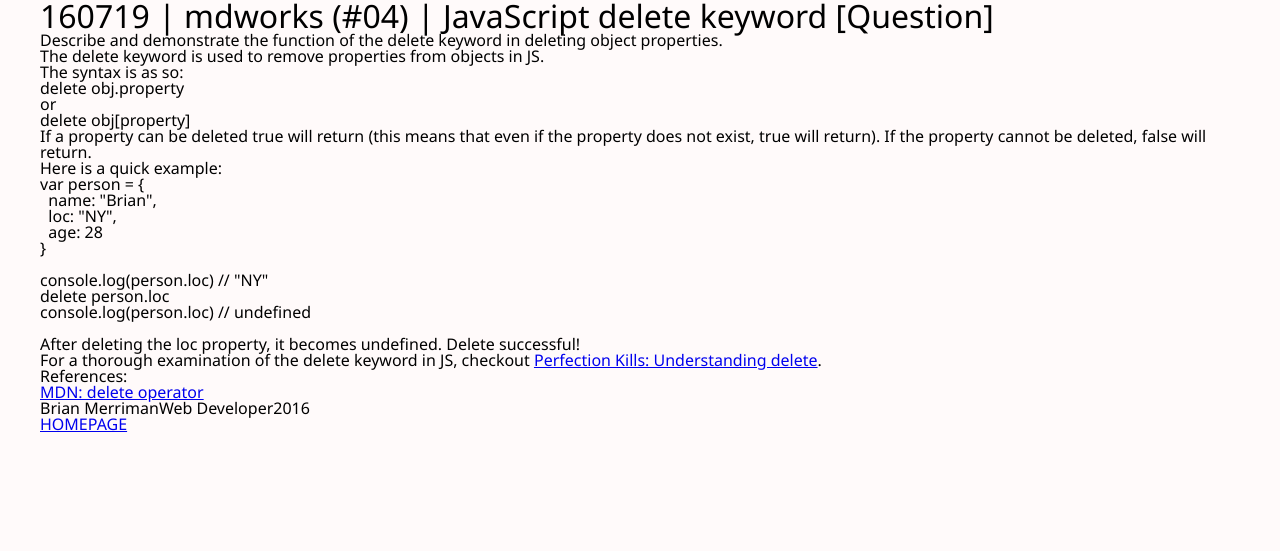
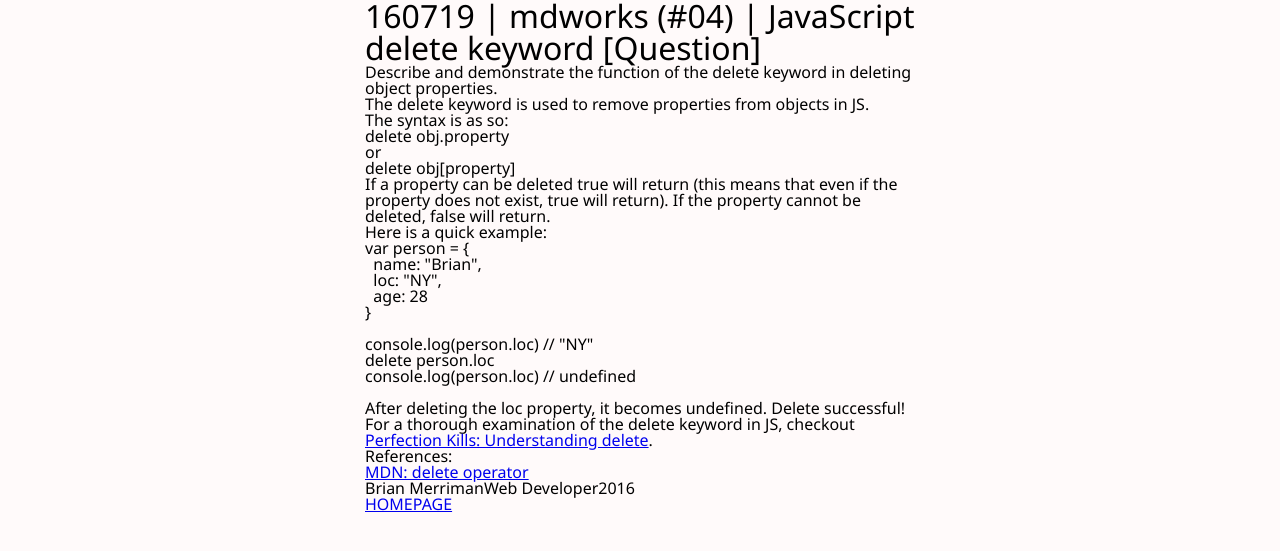
Before and after one commit to btmbtm/btmbtm.github.io, a Jekyll site: the page built from MDWork/2016-07-19-mdworks-04-question-JS-delete-keyword.md, in a window 1280 px wide. Shown: the top 551 px of the page. Built offline with Jekyll 4.4.1, drawn with Linux system fonts in a browser that asks for light colours.

Commit message:
FIX BODY WIDTH

```diff
--- a/css/main.css
+++ b/css/main.css
@@ -49,11 +49,9 @@ table {
 body {
   background-color: snow;
   font-family: 'Noto Sans', sans-serif;
-  font-size: inherit; }
-  @media screen and (min-width: 1200px) {
-    body {
-      max-width: 1200px;
-      margin: 0 auto; } }
+  font-size: inherit;
+  max-width: 550px;
+  margin: 0 auto; }
 
 h1 {
   font-size: 2em; }
--- a/index.html
+++ b/index.html
@@ -5,6 +5,6 @@ title: btmbtm
 <h1 class="homepage__title">btmbtm's homepage</h1>
 <ul class="postList">
 	{% for post in site.posts %}
-		<li class="postList_post"><span>{{ page.date | date: "%y%m%d" }} | <a href="{{ post.url }}" title="{{ post.title }}">{{ post.title }}</a></li>
+		<li class="postList_post"><span> {{ post.date | date: "%y%m%d" }} | <a href="{{ post.url }}" title="{{ post.title }}">{{ post.title }}</a></li>
 	{% endfor %}
 </ul>
```
Also changed, not shown: scss/base/_base.scss (+2 -5 lines), 1 other file.
